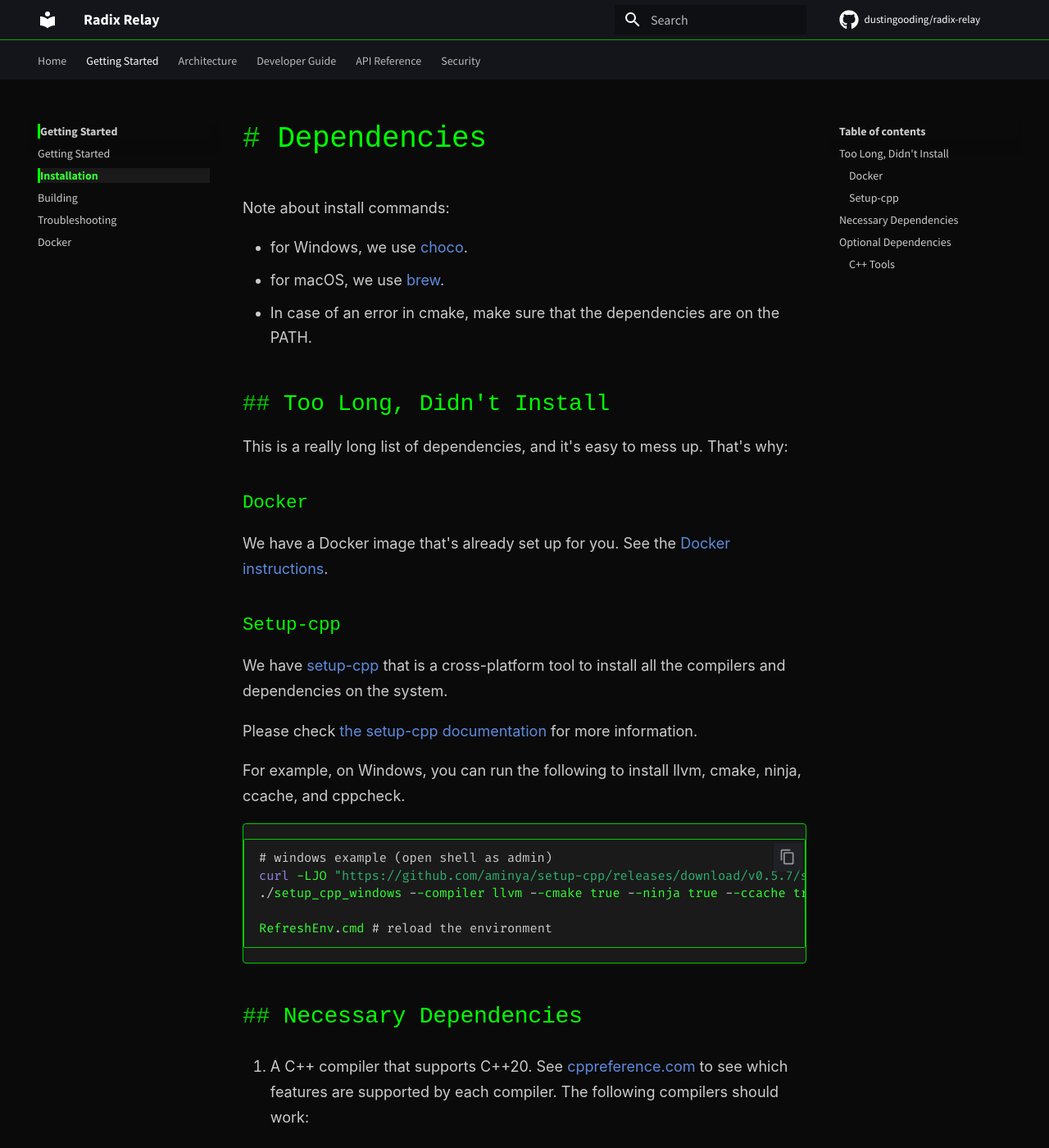
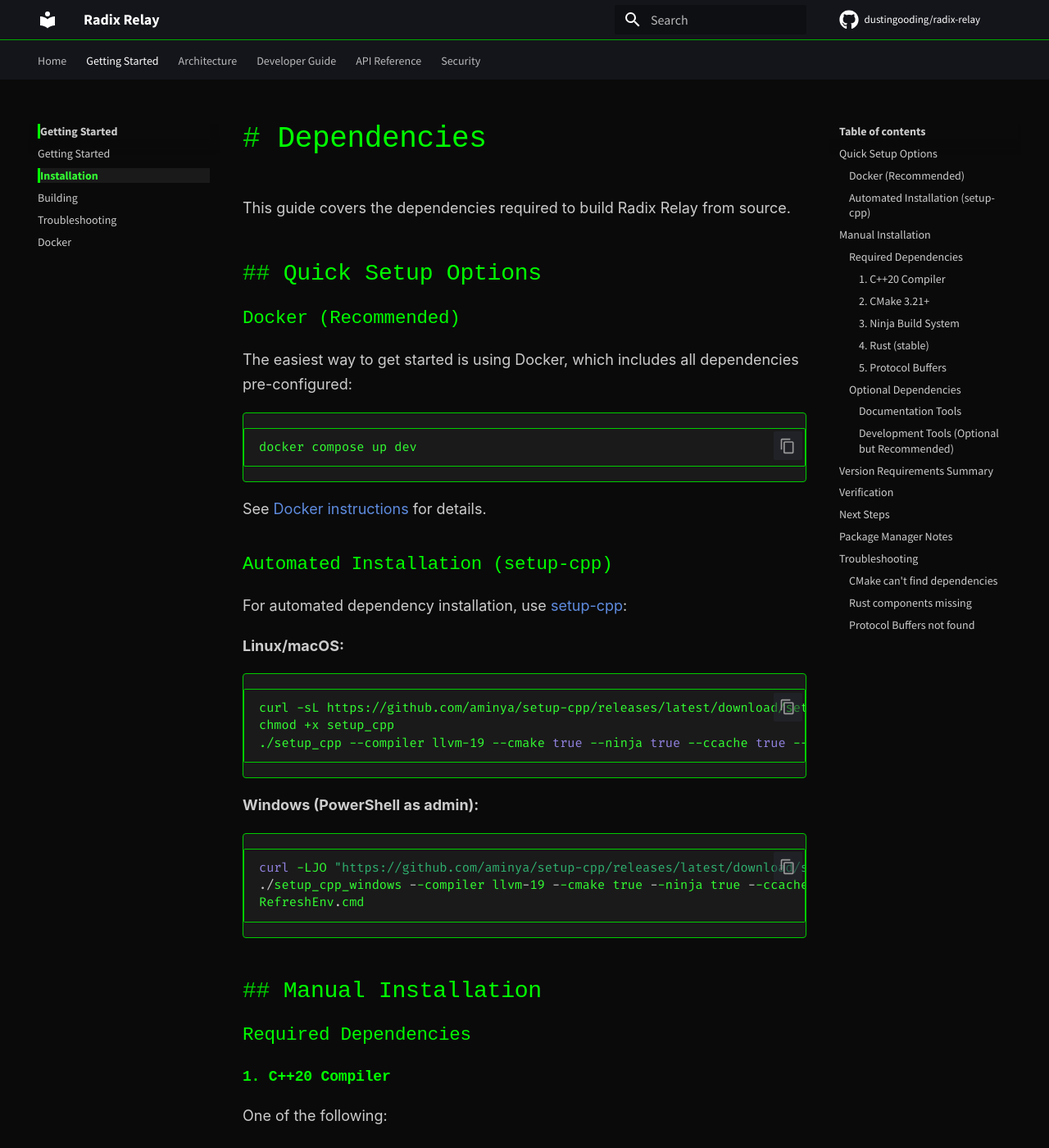
Before and after one commit to dustingooding/radix-relay, an MkDocs documentation site: the page built from docs/getting-started/installation.md, in a window 1280 px wide and 1400 px high. Shown: the whole window at 82% size. Built offline with MkDocs 1.6.1 and Material for MkDocs 9.7.7, drawn with Linux system fonts in a browser that asks for light colours; comment, search, counter and statistics services are not loaded; some of the changed text lies outside the part shown.

Commit message:
:memo: update docs

````diff
--- a/docs/getting-started/index.md
+++ b/docs/getting-started/index.md
@@ -4,24 +4,86 @@
 
 ## Prerequisites
 
-- CMake 3.21 or higher
-- C++20 compatible compiler (GCC 11+, Clang 14+, or MSVC 2022+)
-- Rust 1.70 or higher
-- Python 3.12+ (for development tools)
+- **CMake 3.21+**
+- **C++20 compiler**: Clang 19.1.1, GCC 14+, or MSVC 2022
+- **Rust**: Stable (with clippy and rustfmt)
+- **Protocol Buffers**: protoc 3.x+
+- **Ninja**: Build system
+- **Python 3.8+**: For documentation (optional)
+
+## Quick Start Options
+
+### Docker (Easiest)
+
+The fastest way to get started:
+
+```bash
+docker compose up dev
+```
+
+See [Docker instructions](docker.md) for details.
+
+### Automated Setup (setup-cpp)
+
+Install all dependencies automatically:
+
+```bash
+# Linux/macOS
+curl -sL https://github.com/aminya/setup-cpp/releases/latest/download/setup_cpp_linux -o setup_cpp
+chmod +x setup_cpp
+./setup_cpp --compiler llvm-19 --cmake true --ninja true --ccache true --clangtidy 19.1.1
+
+# Then install Rust
+curl --proto '=https' --tlsv1.2 -sSf https://sh.rustup.rs | sh
+rustup component add clippy rustfmt
+```
+
+### Manual Installation
+
+Follow the detailed [Installation guide](installation.md) for manual dependency setup.
 
 ## Quick Navigation
 
 - [**Installation**](installation.md) - Set up dependencies and development environment
 - [**Building**](building.md) - Compile the project from source
+- [**Docker**](docker.md) - Run in a containerized environment
 - [**Troubleshooting**](troubleshooting.md) - Common issues and solutions
-- [**Docker**](docker.md) - Run in a containerized environment
 
-## Installation Steps
+## Typical Workflow
 
-1. Install system dependencies
-2. Set up the development environment
-3. Configure CMake presets
-4. Build the project
-5. Run tests
+1. **Install dependencies** - See [Installation](installation.md)
+
+2. **Clone and configure:**
+
+   ```bash
+   git clone https://github.com/dustingooding/radix-relay.git
+   cd radix-relay
+   cmake --preset=unixlike-clang-debug
+   ```
+
+3. **Build:**
+
+   ```bash
+   cmake --build --preset=unixlike-clang-debug
+   ```
+
+4. **Run tests:**
+
+   ```bash
+   ctest --preset=test-unixlike-clang-debug
+   ```
+
+5. **Build documentation (optional):**
+
+   ```bash
+   cmake --build --preset=unixlike-clang-debug --target docs
+   ```
+
+## What's Next?
+
+- **New to the project?** Start with [Installation →](installation.md)
+- **Ready to build?** Jump to [Building →](building.md)
+- **Want to contribute?** See [Developer Guide →](../developer/contributing.md)
+- **Need help?** Check [Troubleshooting →](troubleshooting.md)
 
 [Continue to Installation →](installation.md){ .md-button .md-button--primary }
--- a/docs/getting-started/installation.md
+++ b/docs/getting-started/installation.md
@@ -1,222 +1,277 @@
 # Dependencies
 
-Note about install commands:
+This guide covers the dependencies required to build Radix Relay from source.
 
-- for Windows, we use [choco](https://chocolatey.org/install).
-- for macOS, we use [brew](https://brew.sh/).
-- In case of an error in cmake, make sure that the dependencies are on the PATH.
+## Quick Setup Options
 
-## Too Long, Didn't Install
+### Docker (Recommended)
 
-This is a really long list of dependencies, and it's easy to mess up. That's why:
+The easiest way to get started is using Docker, which includes all dependencies pre-configured:
 
-### Docker
-
-We have a Docker image that's already set up for you. See the [Docker instructions](docker.md).
-
-### Setup-cpp
-
-We have [setup-cpp](https://github.com/aminya/setup-cpp) that is a cross-platform tool to install all the compilers and dependencies on the system.
-
-Please check [the setup-cpp documentation](https://github.com/aminya/setup-cpp) for more information.
-
-For example, on Windows, you can run the following to install llvm, cmake, ninja, ccache, and cppcheck.
-
-```ps1
-# windows example (open shell as admin)
-curl -LJO "https://github.com/aminya/setup-cpp/releases/download/v0.5.7/setup_cpp_windows.exe"
-./setup_cpp_windows --compiler llvm --cmake true --ninja true --ccache true --cppcheck true
-
-RefreshEnv.cmd # reload the environment
+```bash
+docker compose up dev
 ```
 
-## Necessary Dependencies
+See [Docker instructions](docker.md) for details.
 
-1. A C++ compiler that supports C++20.
-See [cppreference.com](https://en.cppreference.com/w/cpp/compiler_support)
-to see which features are supported by each compiler.
-The following compilers should work:
+### Automated Installation (setup-cpp)
 
-    - [gcc 7+](https://gcc.gnu.org/)
+For automated dependency installation, use [setup-cpp](https://github.com/aminya/setup-cpp):
 
-        **Install command:**
+**Linux/macOS:**
+```bash
+curl -sL https://github.com/aminya/setup-cpp/releases/latest/download/setup_cpp_linux -o setup_cpp
+chmod +x setup_cpp
+./setup_cpp --compiler llvm-19 --cmake true --ninja true --ccache true --clangtidy 19.1.1 --cppcheck true
+```
 
-        - Debian/Ubuntu:
+**Windows (PowerShell as admin):**
+```powershell
+curl -LJO "https://github.com/aminya/setup-cpp/releases/latest/download/setup_cpp_windows.exe"
+./setup_cpp_windows --compiler llvm-19 --cmake true --ninja true --ccache true --clangtidy 19.1.1 --cppcheck true
+RefreshEnv.cmd
+```
 
-          ```bash
-          sudo apt install build-essential
-          ```
+## Manual Installation
 
-        - Windows:
+### Required Dependencies
 
-          ```cmd
-          choco install mingw -y
-          ```
+#### 1. C++20 Compiler
 
-        - MacOS:
+One of the following:
 
-          ```bash
-          brew install gcc
-          ```
+- **Clang 19.1.1** (recommended) or GCC 14+
+- **MSVC 2022** (Windows only - required for libsignal compatibility)
 
-    - [clang 6+](https://clang.llvm.org/)
+**Linux (Ubuntu/Debian):**
+```bash
+# Clang 19
+bash -c "$(wget -O - https://apt.llvm.org/llvm.sh)"
 
-        **Install command:**
+# Or GCC 14
+sudo apt install build-essential gcc-14 g++-14
+```
 
-        - Debian/Ubuntu:
+**macOS:**
+```bash
+# Clang (via Xcode Command Line Tools)
+xcode-select --install
 
-           ```bash
-           bash -c "$(wget -O - https://apt.llvm.org/llvm.sh)"
-           ```
+# Or via Homebrew
+brew install llvm@19
+```
 
-        - Windows:
+**Windows:**
 
-          Visual Studio 2019 ships with LLVM (see the Visual Studio section). However, to install LLVM separately:
+Install Visual Studio 2022 with C++ Desktop Development workload:
+```powershell
+choco install visualstudio2022community --package-parameters "--add Microsoft.VisualStudio.Workload.NativeDesktop --includeRecommended"
+```
 
-          ```cmd
-          choco install llvm -y
-          ```
+**Note:** Windows builds require MSVC due to libsignal compatibility. GCC/Clang are not supported on Windows.
 
-          llvm-utils for using external LLVM with Visual Studio generator:
+#### 2. CMake 3.21+
 
-          ```cmd
-          git clone https://github.com/zufuliu/llvm-utils.git
-          cd llvm-utils/VS2017
-          .\install.bat
-          ```
+**Linux (Ubuntu/Debian):**
+```bash
+sudo apt install cmake
+```
 
-        - MacOS:
+**macOS:**
+```bash
+brew install cmake
+```
 
-           ```bash
-           brew install llvm
-           ```
+**Windows:**
+```powershell
+choco install cmake
+```
 
-    - [Visual Studio 2019 or higher](https://visualstudio.microsoft.com/)
+#### 3. Ninja Build System
 
-        **Install command + Environment setup:**
+**Linux (Ubuntu/Debian):**
+```bash
+sudo apt install ninja-build
+```
 
-        On Windows, you need to install Visual Studio 2019 because of the SDK and libraries that ship with it.
+**macOS:**
+```bash
+brew install ninja
+```
 
-        Visual Studio IDE - 2019 Community (installs Clang too):
+**Windows:**
+```powershell
+choco install ninja
+```
 
-        ```cmd
-        choco install -y visualstudio2019community --package-parameters "add Microsoft.VisualStudio.Workload.NativeDesktop --includeRecommended --includeOptional --passive --locale en-US"
-        ```
+#### 4. Rust (stable)
 
-        Put MSVC compiler, Clang compiler, and vcvarsall.bat on the path:
+Required for Signal Protocol implementation.
 
-        ```powershell
-        choco install vswhere -y
-        refreshenv
+**All platforms:**
+```bash
+curl --proto '=https' --tlsv1.2 -sSf https://sh.rustup.rs | sh
+```
 
-        # change to x86 for 32bit
-        $clpath = vswhere -products * -latest -prerelease -find **/Hostx64/x64/*
-        $clangpath = vswhere -products * -latest -prerelease -find **/Llvm/bin/*
-        $vcvarsallpath =  vswhere -products * -latest -prerelease -find **/Auxiliary/Build/*
+Or visit [rustup.rs](https://rustup.rs/)
 
-        $path = [System.Environment]::GetEnvironmentVariable("PATH", "User")
-        [Environment]::SetEnvironmentVariable("Path", $path + ";$clpath" + ";$clangpath" + ";$vcvarsallpath", "User")
-        refreshenv
-        ```
+After installation:
+```bash
+rustup component add clippy rustfmt
+```
 
-2. [CMake 3.21+](https://cmake.org/)
+#### 5. Protocol Buffers
 
-    **Install Command:**
+Required by Signal Protocol dependencies.
 
-    - Debian/Ubuntu:
+**Linux (Ubuntu/Debian):**
+```bash
+sudo apt install protobuf-compiler libprotobuf-dev
+```
 
-       ```bash
-       sudo apt-get install cmake
-       ```
+**macOS:**
+```bash
+brew install protobuf
+```
 
-    - Windows:
+**Windows:**
 
-       ```cmd
-       choco install cmake -y
-       ```
+Protocol Buffers is installed automatically via vcpkg during the build process.
 
-    - MacOS:
+### Optional Dependencies
 
-       ```bash
-       brew install cmake
-       ```
+#### Documentation Tools
 
-## Optional Dependencies
+Required only if building documentation locally:
 
-### C++ Tools
+**Linux (Ubuntu/Debian):**
+```bash
+sudo apt install doxygen graphviz python3-pip
+pip install mkdocs mkdocs-material
+```
 
-- [Doxygen](http://doxygen.nl/)
+**macOS:**
+```bash
+brew install doxygen graphviz python
+pip3 install mkdocs mkdocs-material
+```
 
-    **Install Command:**
+**Windows:**
+```powershell
+choco install doxygen.install graphviz python
+pip install mkdocs mkdocs-material
+```
 
-  - Debian/Ubuntu:
+#### Development Tools (Optional but Recommended)
 
-       ```bash
-       sudo apt-get install doxygen
-       sudo apt-get install graphviz
-       ```
+**ccache** - Speeds up recompilation:
 
-  - Windows:
+```bash
+# Linux
+sudo apt install ccache
 
-       ```cmd
-       choco install doxygen.install -y
-       choco install graphviz -y
-       ```
+# macOS
+brew install ccache
 
-  - MacOS:
+# Windows
+choco install ccache
+```
 
-       ```bash
-       brew install doxygen
-       brew install graphviz
-       ```
+**cppcheck** - Static analysis:
 
-- [ccache](https://ccache.dev/)
+```bash
+# Linux
+sudo apt install cppcheck
 
-    **Install Command:**
+# macOS
+brew install cppcheck
 
-  - Debian/Ubuntu:
+# Windows
+choco install cppcheck
+```
 
-       ```bash
-       sudo apt-get install ccache
-       ```
+**clang-tidy 19.1.1** - Linting and static analysis (matches CI):
 
-  - Windows:
+```bash
+# Linux
+sudo apt install clang-tidy-19
 
-       ```cmd
-       choco install ccache -y
-       ```
+# macOS
+brew install llvm@19
 
-  - MacOS:
+# Windows
+# Included with Visual Studio 2022 LLVM toolset
+```
 
-       ```bash
-       brew install ccache
-       ```
+## Version Requirements Summary
 
-- [Cppcheck](http://cppcheck.sourceforge.net/)
+| Dependency | Minimum Version | Recommended |
+|------------|----------------|-------------|
+| CMake | 3.21 | Latest |
+| C++ Compiler | C++20 support | Clang 19.1.1, GCC 14, or MSVC 2022 |
+| Rust | stable | Latest stable |
+| Protocol Buffers | 3.x | Latest |
+| Python (for docs) | 3.8 | 3.12+ |
 
-    **Install Command:**
+## Verification
 
-  - Debian/Ubuntu:
+After installation, verify all dependencies:
 
-       ```bash
-       sudo apt-get install cppcheck
-       ```
+```bash
+cmake --version          # Should be 3.21+
+ninja --version         # Any version
+rustc --version         # Should show stable
+cargo --version         # Should match rustc
+protoc --version        # Should be 3.x+
 
-  - Windows:
+# Compiler check
+clang++ --version       # 19.1.1+ (Linux/macOS)
+# or
+g++ --version          # 14+ (Linux)
+# or
+cl                     # MSVC 2022 (Windows)
+```
 
-       ```cmd
-       choco install cppcheck -y
-       ```
+## Next Steps
 
-  - MacOS:
+Once dependencies are installed, proceed to [Building](building.md).
 
-       ```bash
-       brew install cppcheck
-       ```
+## Package Manager Notes
 
-- [include-what-you-use](https://include-what-you-use.org/)
+- **Linux**: Commands shown for Debian/Ubuntu (apt). For other distributions:
+  - Fedora/RHEL: Replace `apt` with `dnf`
+  - Arch: Replace `apt` with `pacman`
+- **macOS**: Requires [Homebrew](https://brew.sh/)
+- **Windows**: Requires [Chocolatey](https://chocolatey.org/)
 
-     **Install Command:**
+## Troubleshooting
 
-     Follow instructions here:
-     <https://github.com/include-what-you-use/include-what-you-use#how-to-install>
+### CMake can't find dependencies
+
+Ensure dependency binaries are on your PATH:
+
+```bash
+# Linux/macOS
+echo $PATH
+
+# Windows (PowerShell)
+$env:PATH
+```
+
+### Rust components missing
+
+Install required Rust components:
+```bash
+rustup component add clippy rustfmt
+```
+
+### Protocol Buffers not found
+
+Verify protoc is installed and on PATH:
+```bash
+protoc --version
+which protoc  # Linux/macOS
+where protoc  # Windows
+```
+
+If issues persist, see the [GitHub Issues](https://github.com/dustingooding/radix-relay/issues) or join discussions.
````
Also changed, not shown: docs/developer/contributing.md (+2 -2 lines), docs/developer/index.md (+1 -2 lines).
